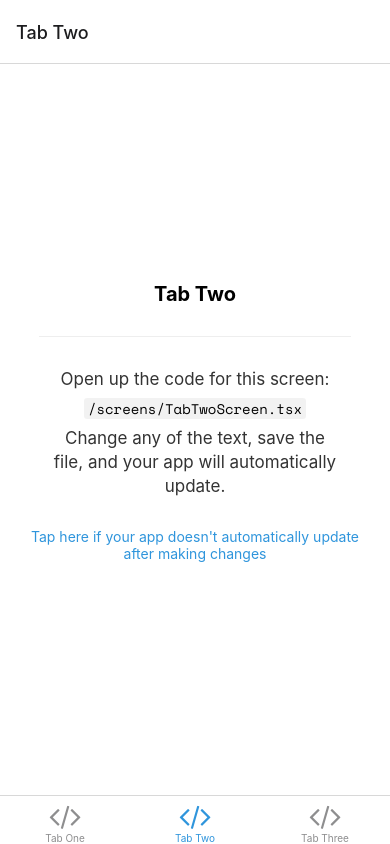
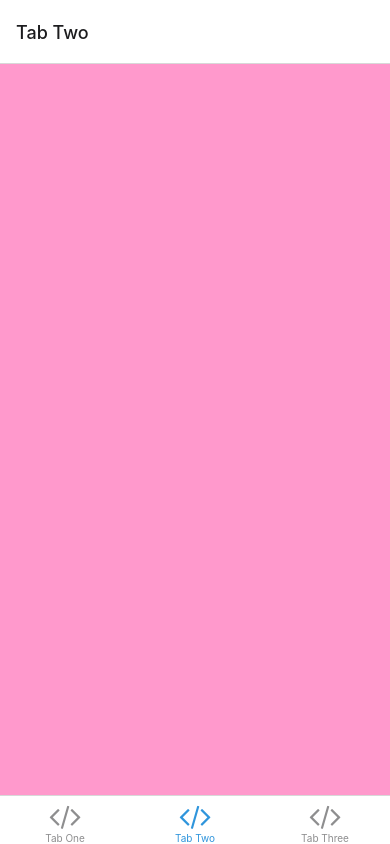
Before and after one commit to joseguambo1994/superheroes-store, a React Native app: screen /TabTwo in a window 390 px wide. Built offline with nearby package versions, Linux system fonts and the light colour scheme; what expo-linking would draw is missing.

Commit message:
Add sign up and sign in functionalities to Register screen

```diff
--- a/App.tsx
+++ b/App.tsx
@@ -5,6 +5,9 @@ import { SafeAreaProvider } from 'react-native-safe-area-context';
 import useCachedResources from './hooks/useCachedResources';
 import useColorScheme from './hooks/useColorScheme';
 import Navigation from './navigation';
+import { LogBox } from 'react-native';
+
+LogBox.ignoreLogs(['Setting a timer for a long period of time'])
 
 export default function App() {
   const isLoadingComplete = useCachedResources();
--- a/screens/TabOneScreen.tsx
+++ b/screens/TabOneScreen.tsx
@@ -1,23 +1,59 @@
-import * as React from 'react';
+import React, { useState } from 'react';
 import { StyleSheet, TextInput, TouchableOpacity } from 'react-native';
 
 import EditScreenInfo from '../components/EditScreenInfo';
 import { Text, View } from '../components/Themed';
 import Colors from '../constants/Colors';
+import { auth, db } from '../firebase';
 import { RootTabScreenProps } from '../types';
 
 export default function TabOneScreen({ navigation }: RootTabScreenProps<'TabOne'>) {
+
+  const [ email, setEmail ] = useState('')
+  const [ password, setPassword ] = useState('')
+
+  const signUp = () => {
+    auth
+    .createUserWithEmailAndPassword(email, password)
+    .then((userCredential) => {
+      var user = userCredential.user;
+      alert('Success: '+ user?.email)
+    })
+    .catch((error) => {
+      var errorCode = error.code;
+      var errorMessage = error.message;
+      alert('Error '+ 'code: ' + errorCode+ 'message: '+ errorMessage)
+    });
+  }
+
+  const signIn = () => {
+    auth
+    .signInWithEmailAndPassword(email, password)
+    .then(() => {
+      navigation.navigate('TabTwo')
+    })
+    .catch((error) => {
+      var errorCode = error.code;
+      var errorMessage = error.message;
+      alert('Error '+ 'code: ' + errorCode+ 'message: '+ errorMessage)
+    });
+  }
+
   return (
     <View style={styles.container}>
       <Text style={styles.labelText}>Email</Text>
-      <TextInput style={styles.inputText} placeholder={'jlguambo@gmail.com'}></TextInput>
+      <TextInput style={styles.inputText} placeholder={'jlguambo@gmail.com'}
+      onChangeText={(text)=>setEmail(text)}></TextInput>
       <Text style={styles.labelText}>Password</Text>
-      <TextInput style={styles.inputText} placeholder={'********'}></TextInput>
+      <TextInput style={styles.inputText} placeholder={'********'}
+      onChangeText={(text)=>setPassword(text)} secureTextEntry></TextInput>
      <View style={styles.buttonContainer} >
-     <TouchableOpacity style={[styles.button, styles.buttonSignUp]}>
+     <TouchableOpacity style={[styles.button, styles.buttonSignUp]}
+     onPress={signUp}>
        <Text style={styles.buttonText}>Registrarse</Text>
       </TouchableOpacity>
-      <TouchableOpacity style={[styles.button, styles.buttonSignIn]}>
+      <TouchableOpacity style={[styles.button, styles.buttonSignIn]}
+      onPress={signIn}>
        <Text style={styles.buttonText}>Ingresar</Text>
       </TouchableOpacity>
      </View>
--- a/screens/TabTwoScreen.tsx
+++ b/screens/TabTwoScreen.tsx
@@ -1,15 +1,13 @@
 import * as React from 'react';
 import { StyleSheet } from 'react-native';
+import { Text, View } from '../components/Themed';
+import Colors from '../constants/Colors';
+import { RootTabScreenProps } from '../types';
 
-import EditScreenInfo from '../components/EditScreenInfo';
-import { Text, View } from '../components/Themed';
-
-export default function TabTwoScreen() {
+export default function TabTwoScreen({ navigation }: RootTabScreenProps<'TabTwo'>) {
   return (
     <View style={styles.container}>
-      <Text style={styles.title}>Tab Two</Text>
-      <View style={styles.separator} lightColor="#eee" darkColor="rgba(255,255,255,0.1)" />
-      <EditScreenInfo path="/screens/TabTwoScreen.tsx" />
+
     </View>
   );
 }
@@ -17,16 +15,7 @@ export default function TabTwoScreen() {
 const styles = StyleSheet.create({
   container: {
     flex: 1,
-    alignItems: 'center',
     justifyContent: 'center',
-  },
-  title: {
-    fontSize: 20,
-    fontWeight: 'bold',
-  },
-  separator: {
-    marginVertical: 30,
-    height: 1,
-    width: '80%',
+    backgroundColor: Colors.dark.pinkLight
   },
 });
```
